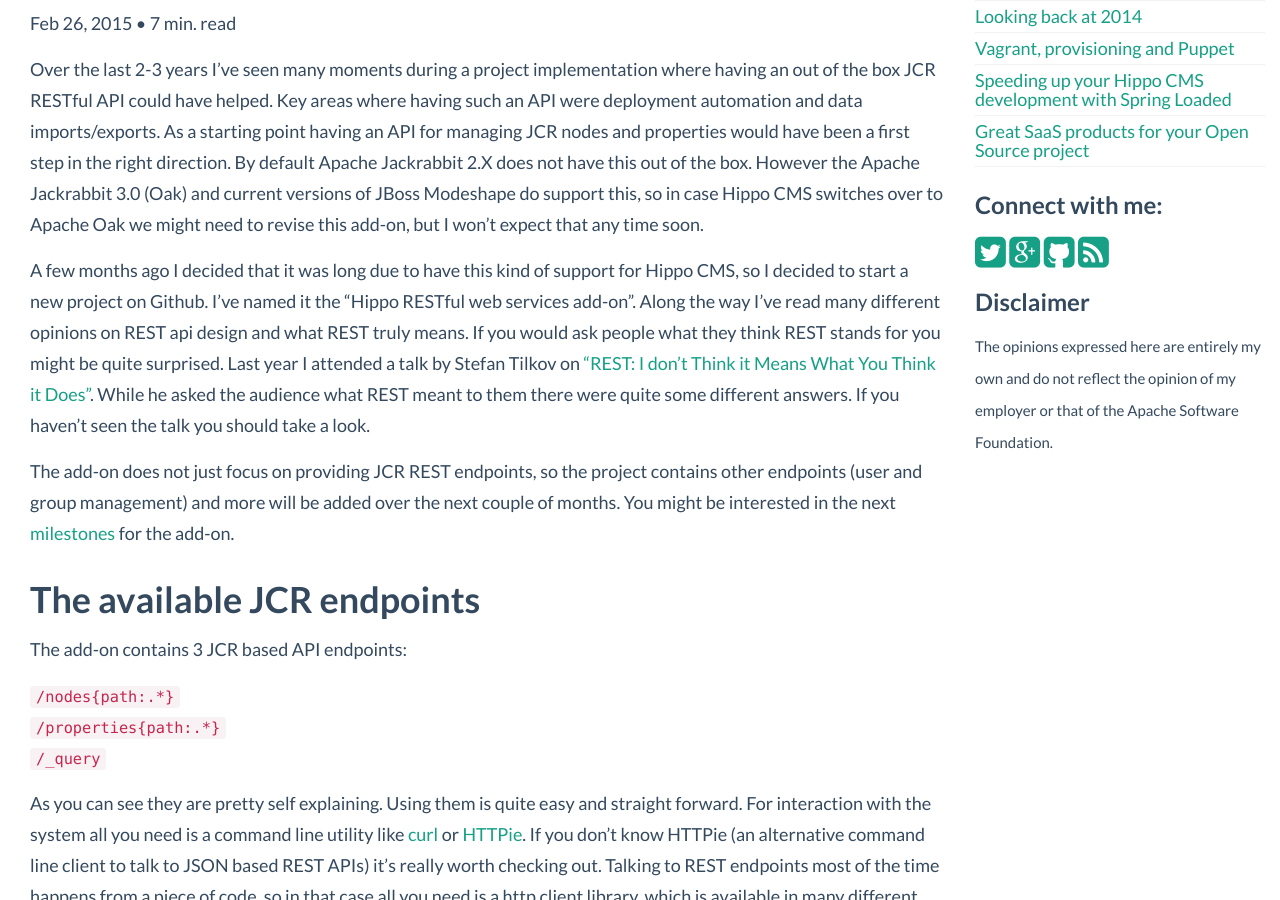
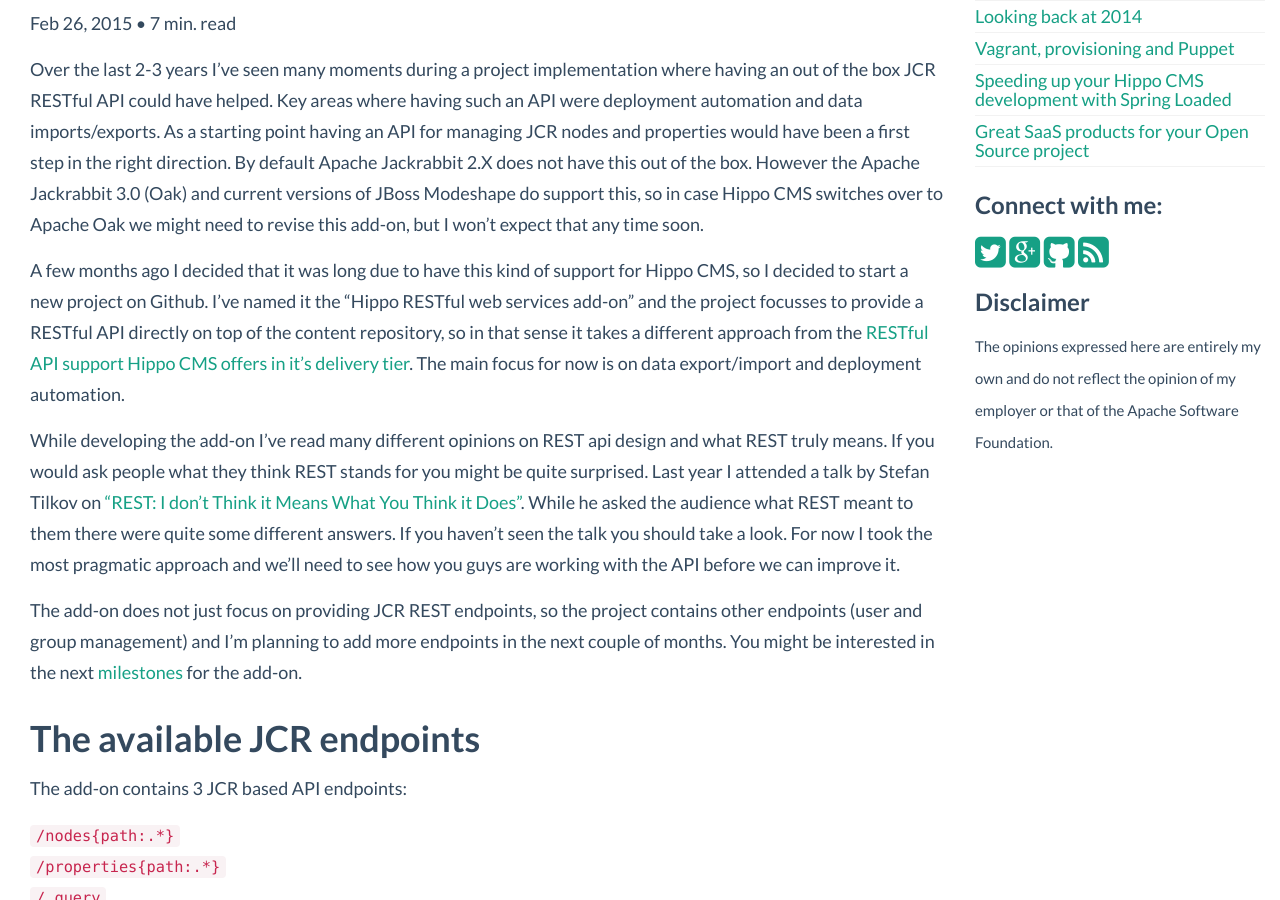
Before and after one commit to jreijn/jreijn.github.com, a Jekyll site: the page built from _posts/2015-02-26-a_rest_api_for_the_hippocms_content_repository.md, in a window 1280 px wide and 900 px high, scrolled down 204 px. Built offline with Jekyll 4.4.1, drawn with Linux system fonts in a browser that asks for light colours; Markdown is read by kramdown in place of the engine named in the settings; comment, search, counter and statistics services are not loaded.

Commit message:
Added some explanation on how the add-on differs from the HST RESTful support

```diff
--- a/_posts/2015-02-26-a_rest_api_for_the_hippocms_content_repository.md
+++ b/_posts/2015-02-26-a_rest_api_for_the_hippocms_content_repository.md
@@ -8,9 +8,11 @@
 
 Over the last 2-3 years I've seen many moments during a project implementation where having an out of the box JCR RESTful API could have helped. Key areas where having such an API were deployment automation and data imports/exports. As a starting point having an API for managing JCR nodes and properties would have been a first step in the right direction. By default Apache Jackrabbit 2.X does not have this out of the box. However the Apache Jackrabbit 3.0 (Oak) and current versions of JBoss Modeshape do support this, so in case Hippo CMS switches over to Apache Oak we might need to revise this add-on, but I won't expect that any time soon.
 
-A few months ago I decided that it was long due to have this kind of support for Hippo CMS, so I decided to start a new project on Github. I’ve named it the "Hippo RESTful web services add-on”. Along the way I’ve read many different opinions on REST api design and what REST truly means. If you would ask people what they think REST stands for you might be quite surprised. Last year I attended a talk by Stefan Tilkov on ["REST: I don't Think it Means What You Think it Does”](https://www.youtube.com/watch?v=pspy1H6A3FM). While he asked the audience what REST meant to them there were quite some different answers. If you haven’t seen the talk you should take a look.
+A few months ago I decided that it was long due to have this kind of support for Hippo CMS, so I decided to start a new project on Github. I’ve named it the "Hippo RESTful web services add-on” and the project focusses to provide a RESTful API directly on top of the content repository, so in that sense it takes a different approach from the [RESTful API support Hippo CMS offers in it's delivery tier](http://www.onehippo.org/library/concepts/rest/restful-jax-rs-component-support-in-hst-2.html). The main focus for now is on data export/import and deployment automation.
 
-The add-on does not just focus on providing JCR REST endpoints, so the project contains other endpoints (user and group management) and more will be added over the next couple of months. You might be interested in the next [milestones](https://github.com/jreijn/hippo-addon-restful-webservices/milestones) for the add-on.
+While developing the add-on I’ve read many different opinions on REST api design and what REST truly means. If you would ask people what they think REST stands for you might be quite surprised. Last year I attended a talk by Stefan Tilkov on ["REST: I don't Think it Means What You Think it Does”](https://www.youtube.com/watch?v=pspy1H6A3FM). While he asked the audience what REST meant to them there were quite some different answers. If you haven’t seen the talk you should take a look. For now I took the most pragmatic approach and we'll need to see how you guys are working with the API before we can improve it.
+
+The add-on does not just focus on providing JCR REST endpoints, so the project contains other endpoints (user and group management) and I'm planning to add more endpoints in the next couple of months. You might be interested in the next [milestones](https://github.com/jreijn/hippo-addon-restful-webservices/milestones) for the add-on.
 
 ## The available JCR endpoints
 
```
